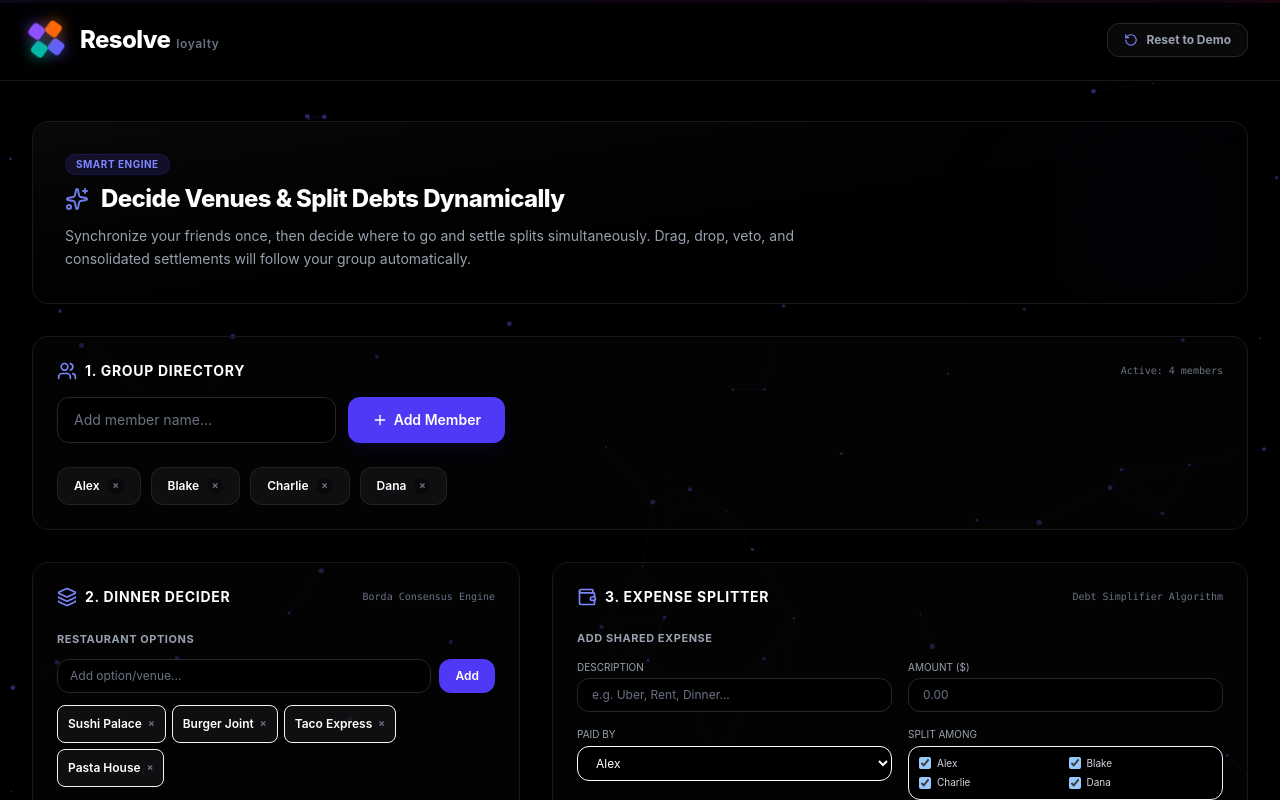
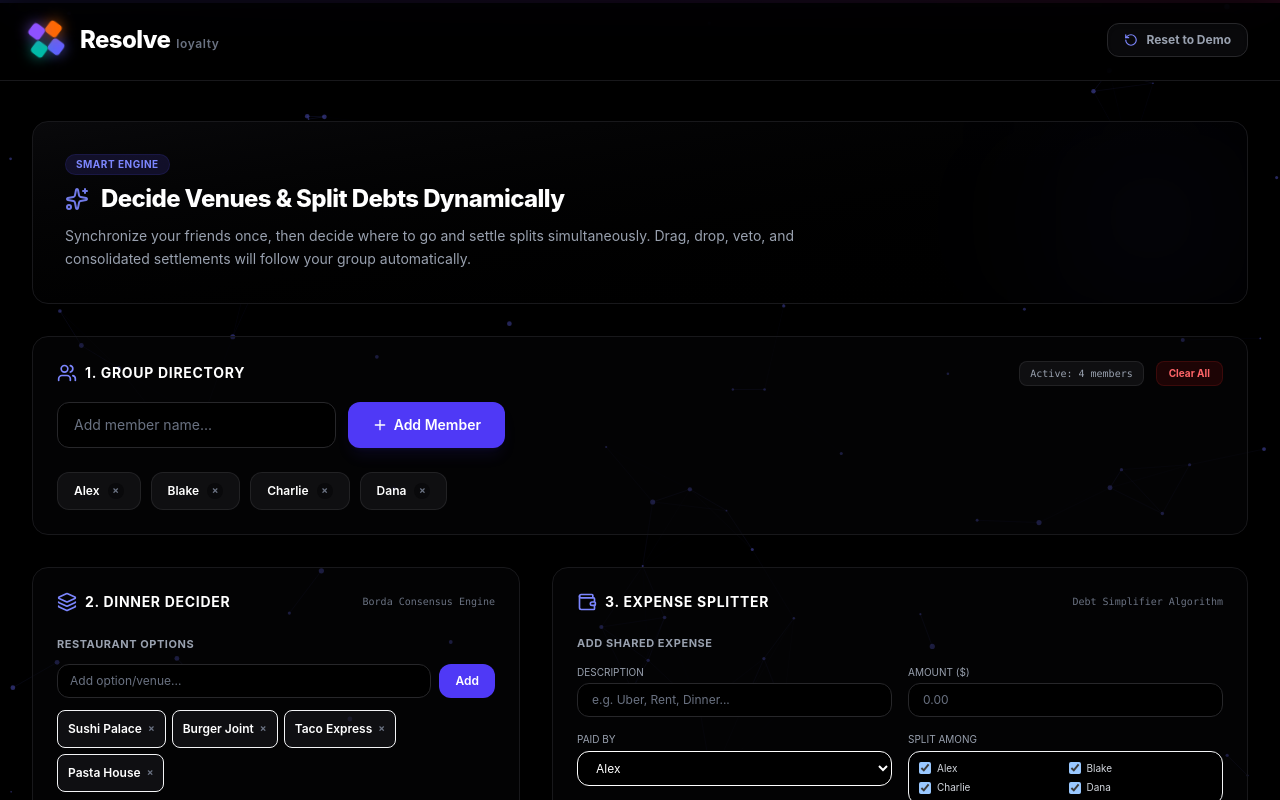
Before and after one commit to mrepiepie/Consenus-sync-, a React (Vite) app: page / in a window 1280 px wide. Shown: the top 800 px of the page. Built offline with nearby package versions, Linux system fonts and the light colour scheme.

Commit message:
Add Clear All button to directory list and correct count plural formatting

```diff
--- a/src/App.jsx
+++ b/src/App.jsx
@@ -395,9 +395,17 @@ function App() {
                 1. Group Directory
               </h3>
             </div>
-            <span className="text-[10px] text-gray-500 font-mono">
-              Active: {members.length} members
-            </span>
+            <div className="flex items-center gap-3">
+              <span className="text-[10px] text-gray-400 font-mono bg-zinc-900/60 border border-zinc-800/80 px-2.5 py-1 rounded-lg">
+                Active: {members.length} {members.length === 1 ? 'member' : 'members'}
+              </span>
+              <button
+                onClick={() => setMembers([])}
+                className="bg-red-950/40 border border-red-900/30 hover:border-red-500/50 hover:bg-red-950/60 text-red-400 px-3 py-1 rounded-lg text-[10px] font-bold transition-all cursor-pointer"
+              >
+                Clear All
+              </button>
+            </div>
           </div>
 
           <div className="flex flex-col sm:flex-row gap-3 mb-6 max-w-md">
```
